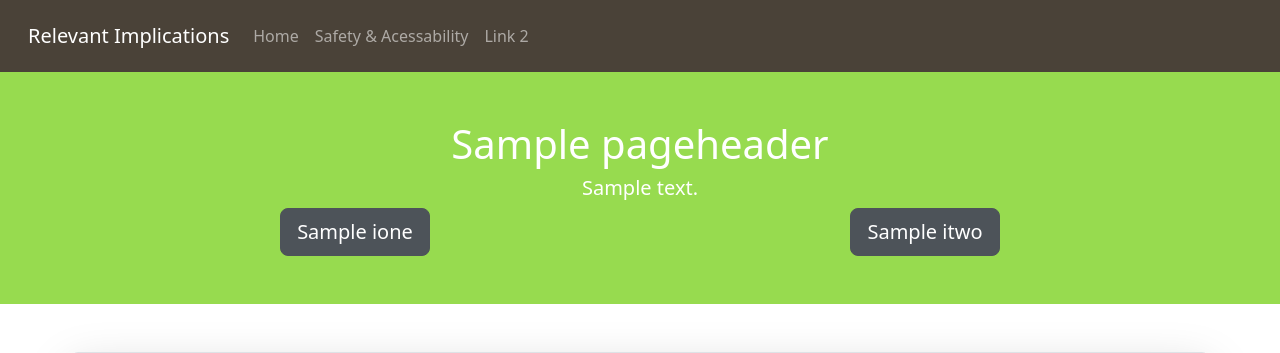
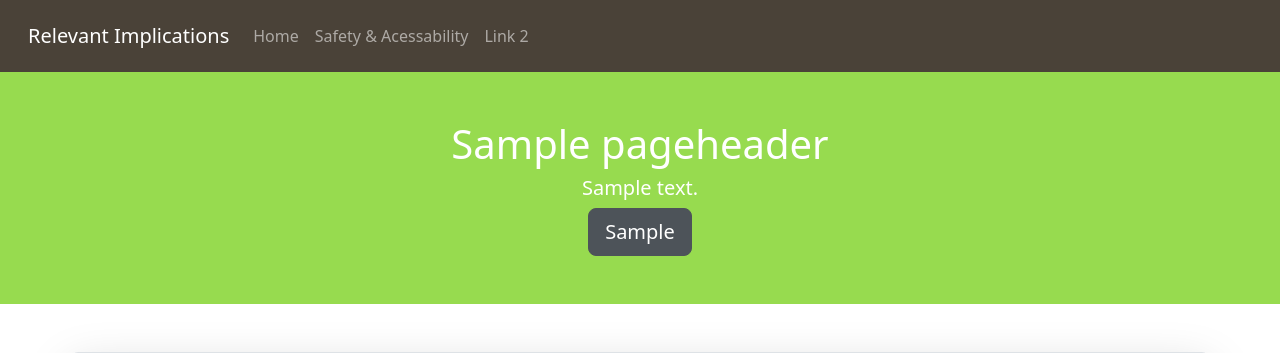
Before and after one commit to orangemaxx/RelevantImplications, a Python web app: template templates/pages/testone.html in a window 1280 px wide. Shown: the top 353 px of the page. Run offline with Jinja, Linux system fonts and the light colour scheme; the template is opened without the code that fills it: most values are stand-ins (such as "Sample title", 1, 10 or a date in 2020).

Commit message:
Fix implication pages

```diff
--- a/app.py
+++ b/app.py
@@ -28,6 +28,7 @@ def savefile(filename, args, template):
         os.makedirs(os.path.dirname(current_dir + rel_path))
     with open(current_dir + rel_path, "w") as f:
         f.write(render_template("pages/"+template, **args))
+        print("Created page: " + filename)
 
 with app.app_context():
     # shutil.copytree("bootstrap/dist/js", "static/js", dirs_exist_ok=True)
--- a/templates/implicationbase.html
+++ b/templates/implicationbase.html
@@ -5,12 +5,11 @@
     <h5>{{description}}</h5>
     <div class="container">
         <div class="row">
+            {% for section_key, section_data in sections.items() %}
             <div class="col">
-                <a href="#sectionone" class="btn btn-ash btn-lg">{{ione}}</a>
+                <a href="#{{section_key}}" class="btn btn-ash btn-lg">{{section_key}}</a>
             </div>
-            <div class="col">
-                <a href="#sectiontwo" class="btn btn-ash btn-lg">{{itwo}}</a>
-            </div>
+            {% endfor %}
         </div>
     </div>
 
--- a/templates/pages/implication.html
+++ b/templates/pages/implication.html
@@ -13,7 +13,7 @@
 		</div>
 		<div class="col-lg-4 offset-lg-1 p-0 overflow-hidden shadow-lg">
 			<img class="rounded-lg-3" src={{section_data.hero.image}} alt="" width="720">
-			<spam>{{section_data.hero.attribution}}</spam>
+			<span>{{section_data.hero.attribution}}</span>
 		</div>
 	</div>
 </div>
```
Also changed, not shown: pages.json (+4 -6 lines).
